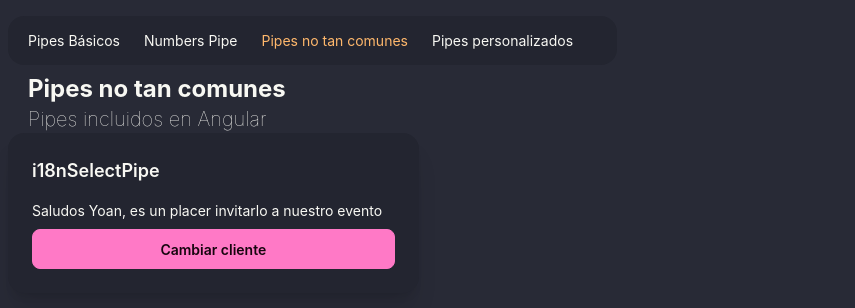
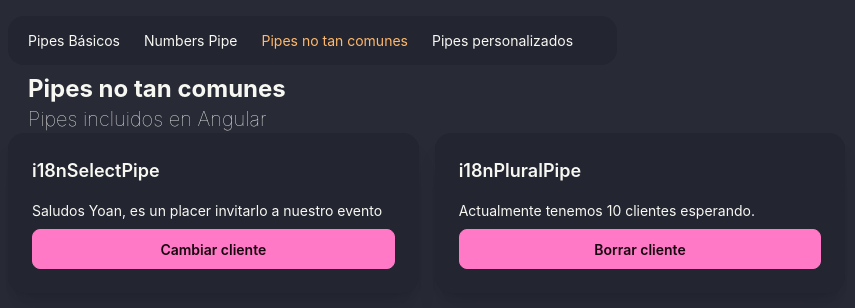
Before and after one commit to yo-huaca95/pipes_app, an Angular app: page /uncommon in a window 1280 px wide. Shown: the top 308 px of the page, without its empty margins (0-855 px from the left). Built offline with nearby package versions, Linux system fonts and the light colour scheme.

Commit message:
Implementando I18nPluralPipe, para cambios visuales en el texto segun el número de clientes en espera

```diff
--- a/src/app/pages/uncommon-page/uncommon-page.html
+++ b/src/app/pages/uncommon-page/uncommon-page.html
@@ -8,4 +8,11 @@
     <p>Saludos {{client().name}}, es un placer {{client().gender | i18nSelect:invitationMap}} a nuestro evento</p>
     <button (click)="changeClient()" class="btn btn-primary">Cambiar cliente</button>
  </app-card>
+  <app-card title="i18nPluralPipe">
+    <p>Actualmente {{clients().length | i18nPlural:clientsMap()}}</p>
+    <button
+    [disabled]="clients().length==0"
+     (click)="deleteClient()"
+     class="btn btn-primary">Borrar cliente</button>
+ </app-card>
 </div>
--- a/src/app/pages/uncommon-page/uncommon-page.ts
+++ b/src/app/pages/uncommon-page/uncommon-page.ts
@@ -1,6 +1,6 @@
 import { Component, signal } from '@angular/core';
 import { Card } from "../../components/card/card";
-import { I18nSelectPipe } from '@angular/common';
+import { I18nPluralPipe, I18nSelectPipe } from '@angular/common';
 
 const client1={
   name:'Yoan',
@@ -19,10 +19,12 @@ const client2={
 
 @Component({
   selector: 'app-uncommon-page',
-  imports: [Card,I18nSelectPipe],
+  imports: [Card,I18nSelectPipe, I18nPluralPipe],
   templateUrl: './uncommon-page.html',
 })
 export default class UncommonPage {
+  //I18nSelectPipe
+
   client =signal(client1);
 
   invitationMap={
@@ -37,4 +39,30 @@ export default class UncommonPage {
     }
     this.client.set(client1);
   }
+
+  //I18nPluralPipe
+
+  clientsMap=signal({
+    '=0':'no tenemos ningún cliente esperando.',
+    '=1':'tenemos un cliente esperando.',
+    'other':'tenemos # clientes esperando.'
+  });
+
+  clients =signal([
+    'Yoan',
+    'Camila',
+    'Julián',
+    'Julieth',
+    'Johana',
+    'Juliana',
+    'Camilo',
+    'Carlos',
+    'Jorge',
+    'Juan'
+  ]);
+
+  deleteClient(){
+    this.clients.update((prev)=> prev.slice(1));
+  }
+
 }
```
